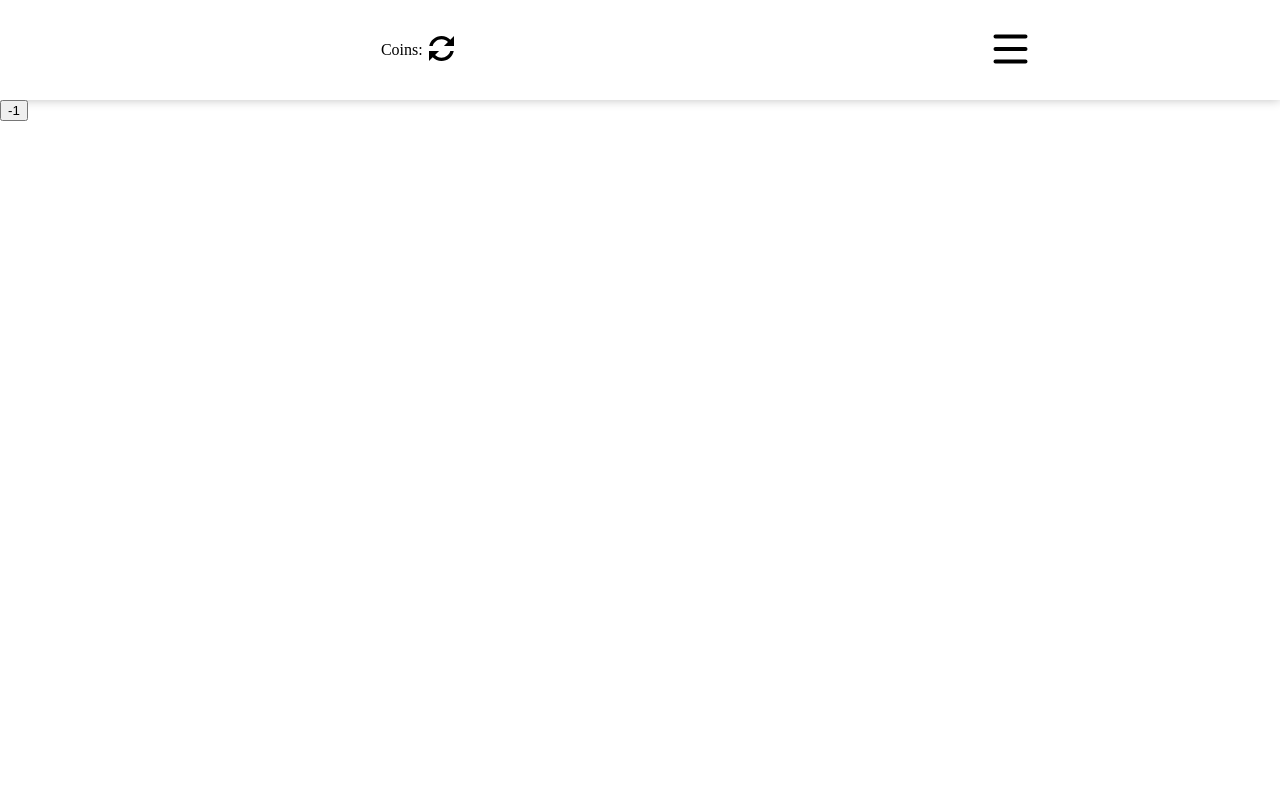
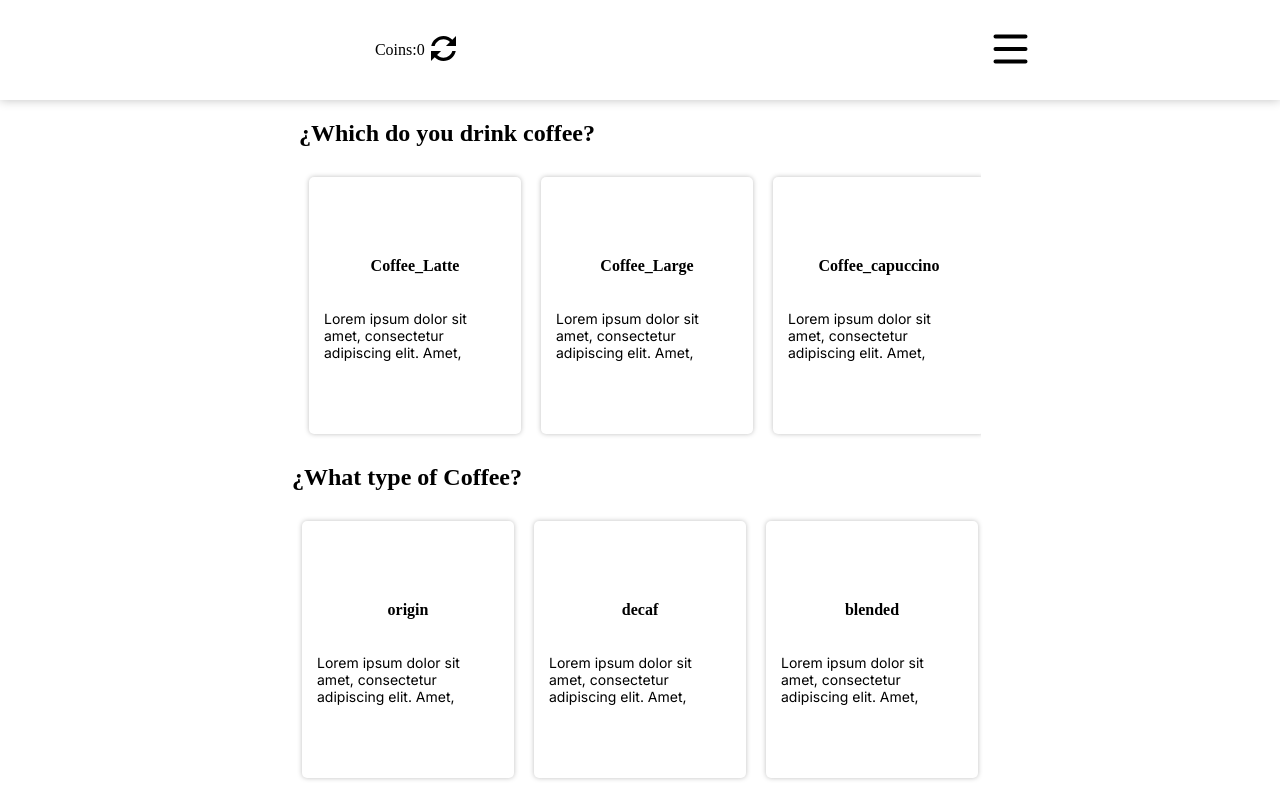
Before and after one commit to Whil117/CoffeeStore, a Next.js app: page /App/Main/Main in a window 1280 px wide. Shown: the top 800 px of the page. Built offline with nearby package versions, Linux system fonts and the light colour scheme.

Commit message:
add change app and main. and too add system buy

```diff
--- /dev/null
+++ b/src/assets/data.tsx
@@ -0,0 +1,8 @@
+export const Category = {
+    Coffee: ['Coffee_Latte', 'Coffee_Large', 'Coffee_capuccino', 'Coffee_Espresso', 'Coffee_American',],
+    Type: ['origin', 'decaf', 'blended'],
+    With: ['200g', '500g', '1k'],
+    Grind: ['wholebean', 'filter', 'cafetiere'],
+    Week: ['Every_week', 'Every_2_week', 'Every_month'],
+    titles:['¿Which do you drink coffee?','¿What type of Coffee?','¿How much would you  like?','¿Want us to grind them?','¿How often should we deliver?']
+};
--- /dev/null
+++ b/src/components/Cards/Cards.tsx
@@ -0,0 +1,37 @@
+import React from "react";
+import { Card, CardDiv } from "../../styles/Card/CardStyle";
+
+interface Props {
+  category: string[];
+  title: string;
+  flow: string;
+  width: string;
+  check:string
+  name:string
+
+  handleCheck: (event: any) => void
+}
+
+const Cards: React.FC<Props> = ({ category, title, flow, width,name,handleCheck,check }) => {
+
+  return (
+    <div>
+      <h2>{title}</h2>
+      <CardDiv flow={flow} width={width}>
+        {category.map((item) => (
+          <div key={`Key${item}`}>
+            <Card htmlFor={`Card${item}`} active={check === item}>
+              <h4>{item}</h4>
+              <p>
+                Lorem ipsum dolor sit amet, consectetur adipiscing elit. Amet,
+              </p>
+            </Card>
+            <input type="radio" id={`Card${item}`} onChange={handleCheck} value={item.toString()} name={name} />
+          </div>
+        ))}
+      </CardDiv>
+    </div>
+  );
+};
+
+export default Cards;
--- a/src/pages/App/Main/Main.tsx
+++ b/src/pages/App/Main/Main.tsx
@@ -1,5 +1,13 @@
 import React, { useState, useEffect } from "react";
+import { Category } from "../../../assets/data";
+import Cards from "../../../components/Cards/Cards";
 import NavBar from "../../../components/Home/NavBar";
+import {
+  CardBuy,
+  CardBuyButton,
+  CardBuyDiv,
+  CardsMain,
+} from "../../../styles/Card/CardStyle";
 
 interface Props {
   initCoins: number;
@@ -11,21 +19,48 @@
     username: "",
     password: "",
   });
+  const [coffee, setCoffee] = useState({
+    Coffee: "",
+    Type: "",
+    With: "",
+    Grind: "",
+    Week: "",
+  });
+  const [show, setShow] = useState(false);
+  const [error, setError] = useState(false);
+  const { Coffee, Type, With, Grind, Week, titles } = Category;
+
+  const handleCheck = (event: any) => {
+    setCoffee({
+      ...coffee,
+      [event.target.name]: event.target.value,
+    });
+  };
+  const handleBuy = () => {
+    if (coins > 0) {
+      setShow(false)
+      setcoins(coins - 100);
+    } else {
+      setError(true);
+    }
+  };
 
   useEffect(() => {
-    const validInfo = Number(localStorage.getItem("COINS")) || initCoins;
+    const validInfo = Number(localStorage.getItem("COINS")) || 0;
     setcoins(validInfo);
   }, [initCoins]);
 
   useEffect((): void => {
     localStorage.setItem("COINS", JSON.stringify(coins));
   }, [coins]);
+
   useEffect(() => {
     const data: string | null = localStorage.getItem("mycount");
     if (data) {
       setUser(JSON.parse(data));
     }
   }, []);
+  console.log(coffee);
   return (
     <>
       <NavBar
@@ -34,7 +69,77 @@
         setcoins={setcoins}
         username={user.username}
       />
-      <button onClick={() => setcoins(coins - 1)}>-1</button>
+      <CardsMain>
+        <Cards
+          check={coffee.Coffee}
+          name="Coffee"
+          handleCheck={handleCheck}
+          width="true"
+          flow="true"
+          title={titles[0]}
+          category={Coffee}
+        />
+        <Cards
+          check={coffee.Type}
+          name="Type"
+          handleCheck={handleCheck}
+          width="false"
+          flow="false"
+          title={titles[1]}
+          category={Type}
+        />
+        <Cards
+          check={coffee.With}
+          name="With"
+          handleCheck={handleCheck}
+          width="false"
+          flow="false"
+          title={titles[2]}
+          category={With}
+        />
+        <Cards
+          check={coffee.Grind}
+          name="Grind"
+          handleCheck={handleCheck}
+          width="false"
+          flow="false"
+          title={titles[3]}
+          category={Grind}
+        />
+        <Cards
+          check={coffee.Week}
+          name="Week"
+          handleCheck={handleCheck}
+          width="false"
+          flow="false"
+          title={titles[4]}
+          category={Week}
+        />
+        <button onClick={() => {
+          setShow(true)
+          setError(false)
+          }}>Buy</button>
+      </CardsMain>
+      {show && (
+        <CardBuyDiv>
+          <CardBuy>
+            <h2>¿Do you want to buy this coffee?</h2>
+            {error && (
+              <p>
+                <b>You have no coins</b>
+              </p>
+            )}
+            <div>
+              <CardBuyButton onClick={() => setShow(false)} mode={true}>
+                Cancel
+              </CardBuyButton>
+              <CardBuyButton onClick={handleBuy} mode={false}>
+                Acept
+              </CardBuyButton>
+            </div>
+          </CardBuy>
+        </CardBuyDiv>
+      )}
     </>
   );
 };
--- a/src/pages/_app.tsx
+++ b/src/pages/_app.tsx
@@ -1,5 +1,5 @@
 import type { AppProps } from "next/app";
-import { Global, css } from '@emotion/react'
+import { Global, css } from "@emotion/react";
 import Head from "next/head";
 
 const Normalize = `
@@ -7,7 +7,7 @@
     margin:0;
     padding:0;
   }
-`
+`;
 
 function MyApp({ Component, pageProps }: AppProps) {
   return (
@@ -21,8 +21,16 @@
           href="https://fonts.googleapis.com/css2?family=Inter:wght@600&display=swap"
           rel="stylesheet"
         />
+        <link
+          href="https://fonts.googleapis.com/css2?family=Inter&display=swap"
+          rel="stylesheet"
+        />
       </Head>
-      <Global styles={css`${Normalize}`}/>
+      <Global
+        styles={css`
+          ${Normalize}
+        `}
+      />
       <Component {...pageProps} />
     </>
   );
--- /dev/null
+++ b/src/styles/Card/CardStyle.tsx
@@ -0,0 +1,103 @@
+import styled from "@emotion/styled";
+
+interface Card {
+  width: string;
+  flow: string;
+}
+type Active = {
+  active: Boolean;
+};
+
+export const Card = styled.label<Active>`
+  width: 182px;
+  height: 227px;
+  box-shadow: 0px 0px 5px rgba(0, 0, 0, 0.25);
+  border-radius: 5px;
+  display: flex;
+  flex-direction: column;
+  align-items: center;
+  justify-content: center;
+  padding: 15px;
+  margin: 10px;
+  color: ${({ active }) => (active ? "white" : "black")};
+  background: ${({ active }) => (active ? " #0D8684" : "white")};
+  p {
+    font-family: Inter;
+    font-style: normal;
+    font-weight: 400;
+    font-size: 14px;
+  }
+`;
+export const CardDiv = styled.div<Card>`
+  display: flex;
+  width: ${({ width }) => (width === "true" ? "682px" : "none")};
+  overflow-x: ${({ flow }) => (flow === "true" ? "auto" : "none")};
+  input {
+    display: none;
+  }
+`;
+export const CardsMain = styled.div`
+  display: flex;
+  flex-direction: column;
+  align-items: center;
+  button {
+    display: flex;
+    align-items: center;
+    justify-content: center;
+    padding: 10px 40px;
+    width: 114px;
+    height: 42px;
+    color: white;
+    background: #0d8684;
+    border-radius: 5px;
+    border: none;
+    font-family: Inter;
+    font-style: normal;
+    font-weight: bold;
+    font-size: 18px;
+  }
+`;
+
+export const CardBuyDiv = styled.div`
+  position: fixed;
+  top: 0;
+  width: 100vw;
+  height: 100vh;
+  background: rgba(0, 0, 0, 0.5);
+  display: flex;
+  justify-content: center;
+  align-items: center;
+`;
+export const CardBuy = styled.div`
+  width: 522px;
+  height: 290px;
+  background: #ffffff;
+  border-radius: 5px;
+  display: flex;
+  flex-direction: column;
+  justify-content: center;
+  align-items: center;
+  div{
+    display: flex;
+    justify-content: space-around;
+    width: 230px;
+  }
+  p{
+    color: red;
+  }
+`;
+interface Mode {
+  mode:Boolean
+}
+export const CardBuyButton = styled.button<Mode>`
+  display: flex;
+  justify-content: center;
+  align-items: center;
+  padding: 10px;
+  width: 68px;
+  height: 37px;
+  border-radius: 5px;
+  border: none;
+  color: white;
+  background: ${({ mode }) => (mode ? "#DA2525" : "#31B82E")};
+`;
```
